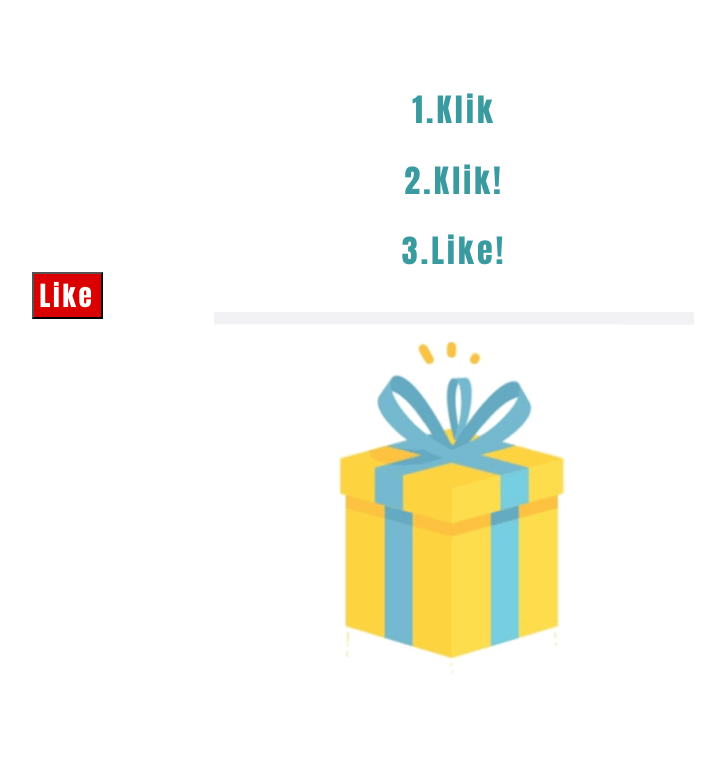
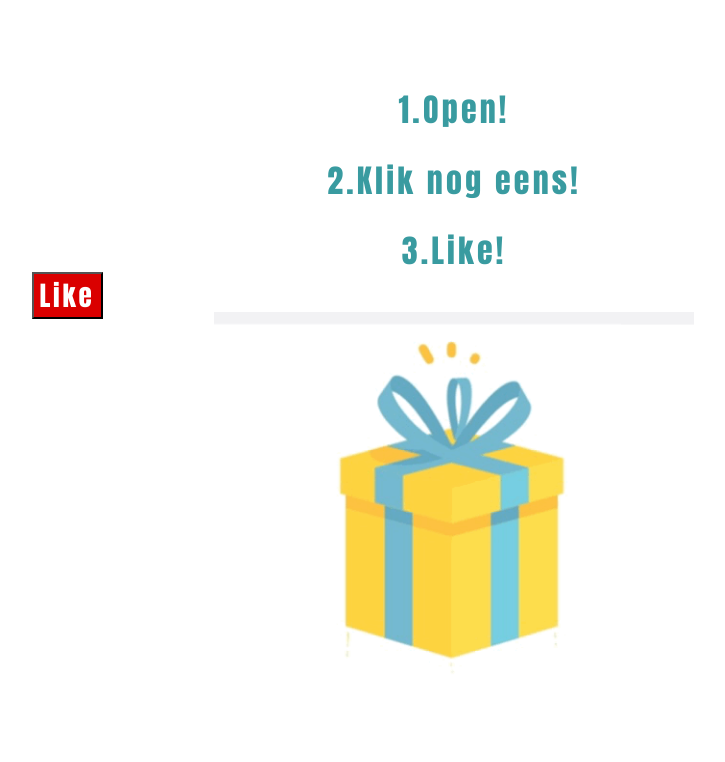
Before and after one commit to sharrsonku/m-I, a plain HTML site: page index.html in a window 1280 px wide. Shown: the whole page, without its empty margins (186-911 px from the left). Drawn offline with Linux system fonts and the light colour scheme.

Commit message:
Add files via upload

```diff
--- a/index.html
+++ b/index.html
@@ -9,8 +9,8 @@
 <body>
 
 
-  <h1>1.Klik </h1>
-  <h1>2.Klik!</h1>
+  <h1>1.Open! </h1>
+  <h1>2.Klik nog eens!</h1>
   <h1>3.Like!</h1>
 
   <div class="container">
```
